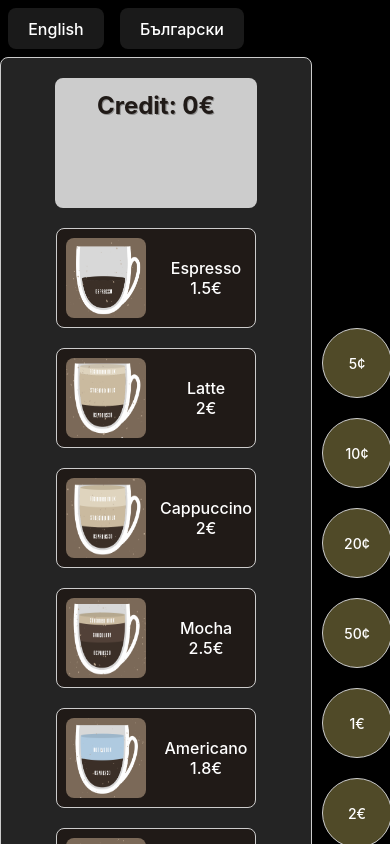
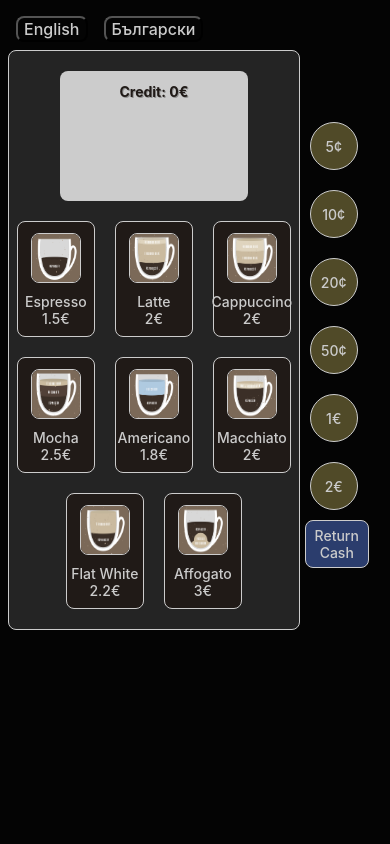
Before and after one commit to martinmilev/vending-machine-app, a React (Vite) app: page / in a window 390 px wide. Shown: the top 844 px of the page. Built offline with nearby package versions, Linux system fonts and the light colour scheme.

Commit message:
refactor CSS

```diff
--- a/src/App.scss
+++ b/src/App.scss
@@ -32,7 +32,7 @@
   min-height: 30%;
 }
 
-.vending-machine-screen {
+.screen {
   padding: var(--spacing-small) 0;
   color: var(--highlight-color);
   background-color: var(--secondary-color);
@@ -49,53 +49,67 @@
     font-size: var(--font-size-large);
     font-weight: bold;
   }
+
+  .progress-bar {
+    margin-top: var(--spacing-small);
+    width: 0%;
+    height: 1rem;
+    background-color: var(--accent-color);
+    animation: fillProgressBar 5s linear forwards;
+  }
 }
 
-.grid {
+.product {
   display: flex;
   flex-wrap: wrap;
   gap: var(--spacing-medium);
   max-width: 37.5rem;
   margin: var(--spacing-medium) 0;
   justify-content: center;
+
+  .content {
+    display: flex;
+    align-items: center;
   }
 
-.grid-button {
+  .image {
+    width: 5rem;
+    height: 5rem;
+    margin: var(--spacing-small);
+    border-radius: var(--border-radius);
+    border: var(--border-width) solid var(--secondary-color);
+  }
+
+  .info {
+    margin: 0;
+    width: 6.25rem;
+  }
+
+  button {
     background-color: var(--highlight-color);
     border: var(--border-width) solid var(--secondary-color);
-  padding: var(--spacing-small);
-  width: 12.5rem;
-  height: 6.25rem;
-  cursor: pointer;
-  display: flex;
-  flex-direction: column;
-  justify-content: center;
-  align-items: center;
     transition: background-color 0.3s ease;
-  font-size: var(--font-size-medium);
 
     &:hover {
       background-color: var(--hover-color);
     }
   }
+}
 
 .coins {
-  max-width: 10%;
+  max-width: 4rem;
   height: 90%;
   align-self: center;
 }
 
-.coin-buttons button,
+.coins-buttons button,
 .return-cash button {
   margin: var(--spacing-small);
-  height: 4.375rem;
-  width: 4.375rem;
-  min-width: 2.5rem;
-  min-height: 2.5rem;
+  height: 4rem;
+  width: 4rem;
   border-radius: 50%;
   background-color: var(--button-bg);
   border: var(--border-width) solid var(--secondary-color);
-  cursor: pointer;
   transition: background-color 0.3s ease;
   font-size: var(--font-size-small);
 }
@@ -105,20 +119,6 @@
   background-color: var(--return-cash-bg);
   width: 5rem;
   margin: 0 0.313rem;
-}
-
-@media (max-width: 48rem) {
-  .coins {
-    max-width: 20%;
-  }
-}
-
-.progress-bar {
-  margin-top: var(--spacing-small);
-  width: 0%;
-  height: 1rem;
-  background-color: var(--accent-color);
-  animation: fillProgressBar 5s linear forwards;
 }
 
 @keyframes fillProgressBar {
@@ -133,23 +133,6 @@
 .progress-bar-container {
   width: 100%;
   height: 1.25rem;
-}
-
-.product-content {
-  display: flex;
-  align-items: center;
-}
-
-.product-image {
-  width: 5rem;
-  height: 5rem;
-  margin: var(--spacing-small);
-  border-radius: var(--border-radius);
-}
-
-.product-info {
-  margin: 0;
-  width: 6.25rem;
 }
 
 .loading {
@@ -176,3 +159,41 @@
     transform: rotate(360deg);
   }
 }
+
+@media (max-width: 30rem) {
+  .screen {
+    p {
+    font-size: var(--font-size-small);
+    }
+  }
+
+  .coins {
+    max-width: 22%;
+    font-size: var(--font-size-small);
+    button {
+      height: 3rem;
+      width: 3rem;
+    }
+  }
+
+  .return-cash button {
+    width: 4rem;
+  }
+
+  .product {
+    .content {
+      font-size: var(--font-size-small);
+      flex-direction: column;
+      width: 4rem;
+      height: 7rem;
+    }
+
+    .image {
+      width: 3rem;
+      height: 3rem;
+      margin: var(--spacing-small);
+      border-radius: var(--border-radius);
+      border: var(--border-width) solid var(--secondary-color);
+    }
+  }
+}
--- a/src/components/Coins/Coins.tsx
+++ b/src/components/Coins/Coins.tsx
@@ -16,7 +16,7 @@ const Coins: React.FC<CoinsProps> = ({
 
   return (
     <div className="coins">
-      <div className="coin-buttons">
+      <div className="coins-buttons">
         {currency.denominations &&
           currency.denominations.map((d) => {
             if (d % 1 === 0) {
--- a/src/components/Products/Products.tsx
+++ b/src/components/Products/Products.tsx
@@ -19,21 +19,20 @@ const Products: React.FC<ProductsProps> = ({
 
   return (
     <div className="row">
-      <div className="grid">
+      <div className="product">
         {products.map((product) => (
           <button
             key={product.id}
             onClick={() => handleClick(product)}
-            className={`grid-button`}
             disabled={disabled}
           >
-            <div className="product-content">
+            <div className="content">
               <img
                 src={`${apiUrl}src/assets/images/${product.name}.png`}
                 alt={""}
-                className="product-image"
+                className="image"
               />
-              <p className="product-info">
+              <p className="info">
                 {t(`products.${product.name}`)}
                 <br />
                 {product.price}€
--- a/src/components/Screen/Screen.tsx
+++ b/src/components/Screen/Screen.tsx
@@ -4,7 +4,7 @@ interface ScreenProps {
 }
 
 const Screen: React.FC<ScreenProps> = ({ rows, showProgress }) => (
-  <div className="vending-machine-screen">
+  <div className="screen">
     <p>{rows[0]}</p>
     <p>{rows[1]}</p>
     {showProgress ? (
--- a/src/components/VendingMachine.tsx
+++ b/src/components/VendingMachine.tsx
@@ -34,7 +34,7 @@ const VendingMachine: React.FC<VendingMachineProps> = ({
 
   const handleClick = (product: Product): void => {
     if (credit < product.price && !purchaseInProgress) {
-      setMessage(t("screen.error", { name: product.name }));
+      setMessage(t("screen.error") + " " + t(`products.${product.name}`));
       setMessageCashback("");
       return;
     }
@@ -57,14 +57,14 @@ const VendingMachine: React.FC<VendingMachineProps> = ({
   const startPurchaseProcess = (name: string): void => {
     setPurchaseInProgress(true);
     setShowProgressBar(true);
-    setMessage(t("screen.preparing", { name }));
+    setMessage(t("screen.preparing") + " " + t(`products.${name}`));
   };
 
   const completePurchaseProcess = (name: string, cashBack: number): void => {
     setShowProgressBar(false);
     resetTotalAmount();
     setPurchaseInProgress(false);
-    setMessage(t("screen.success", { name }));
+    setMessage(t("screen.success") + " " + t(`products.${name}`));
 
     if (cashBack) {
       setMessageCashback(
--- a/src/i18n/locales/bg.json
+++ b/src/i18n/locales/bg.json
@@ -2,9 +2,9 @@
   "return-cash": "Връни",
   "screen": {
     "credit": "Кредит: {{amount}}{{sign}}",
-    "preparing": "Приготвяме вашето {{name}}...",
-    "success": "Насладете се на вашия {{name}}!",
-    "error": "Поставете още монети, за да закупите {{name}}.",
+    "preparing": "Приготвяме вашето",
+    "success": "Насладете се на вашия",
+    "error": "Поставете още монети, за да закупите",
     "cashback": "Имате {{cashback}}{{sign}} ресто."
   },
   "products": {
--- a/src/index.scss
+++ b/src/index.scss
@@ -1,12 +1,12 @@
 :root {
-  --white: #ffffff;
+  --white: #cbcbcb;
+  --black: #040404;
   --primary-color: #242424;
   --secondary-color: #ccc;
   --accent-color: #4caf50;
   --highlight-color: #201a17;
   --hover-color: #32241d;
   --button-bg: #504a28;
-  --button-bg-color: #1a1a1a;
   --return-cash-bg: #2b3d6d;
   --font-size-large: 1.5rem;
   --font-size-medium: 1rem;
@@ -22,32 +22,22 @@
   font-family: Inter, system-ui, Avenir, Helvetica, Arial, sans-serif;
   line-height: 1.5;
   font-weight: 400;
-  color: rgba(255, 255, 255, 0.87);
-  background-color: #000;
+  color: var(--white);
+  background-color: var(--black);
   text-rendering: optimizeLegibility;
   -webkit-font-smoothing: antialiased;
   -moz-osx-font-smoothing: grayscale;
 }
 
-body {
-  margin: 0;
-  display: flex;
-  place-items: center;
-  min-width: var(--min-width);
-  min-height: 100vh;
-}
-
 button {
   color: var(--white);
   border-radius: var(--border-radius);
-  border: var(--border-width) solid transparent;
-  padding: var(--button-padding);
   font-size: 1em;
   font-weight: 500;
   font-family: inherit;
   background-color: var(--button-bg-color);
+  transition: border-color 0.25s;
   cursor: pointer;
-  transition: border-color 0.25s;
 
   &:hover {
     border-color: var(--white);
```
Lines whose indentation alone changed are shown as unchanged.
